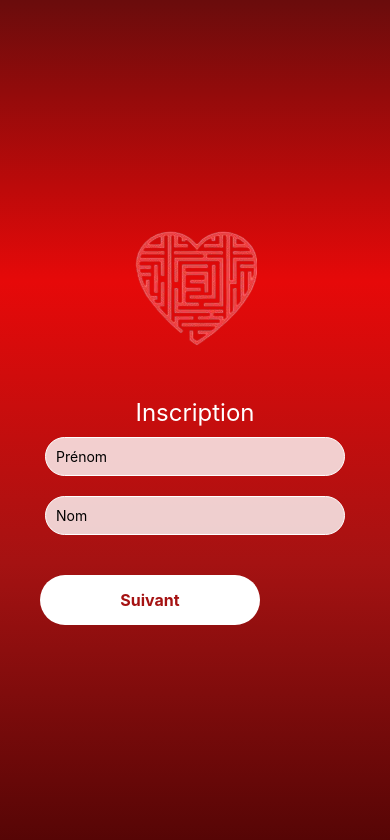
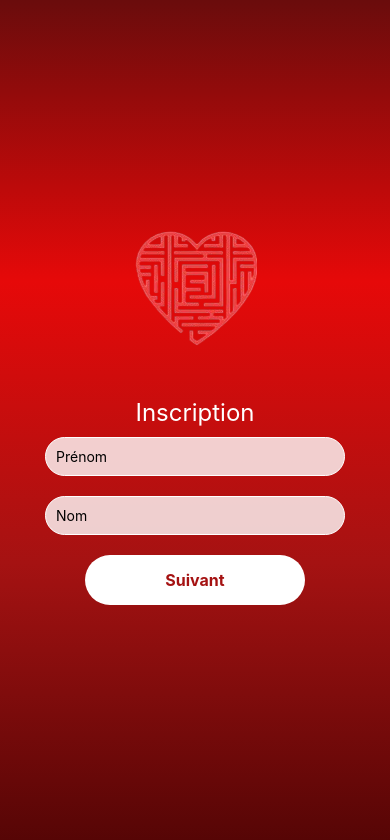
Before and after one commit to Nassim-dev/tinder, a React Native app in the folder Frontend_Tinder/: screen /Signup in a window 390 px wide. Shown: the top 840 px of the page. Built offline with nearby package versions, Linux system fonts and the light colour scheme; what @tamagui/core would draw is missing.

Commit message:
center btn SignupScreen

```diff
--- a/Frontend_Tinder/components/SignupScreen.jsx
+++ b/Frontend_Tinder/components/SignupScreen.jsx
@@ -3,18 +3,18 @@ import { View, TextInput, Text, TouchableOpacity, StyleSheet } from 'react-nativ
 import axios from 'axios';
 import { TamaguiProvider, Theme } from '@tamagui/core';
 import { LinearGradient } from 'expo-linear-gradient';
-import DateTimePicker from '@react-native-community/datetimepicker';  // Importer DateTimePicker
+import DateTimePicker from '@react-native-community/datetimepicker';
 import Logo from './Logo';
 import config from '../tamagui.config';
 import { Ionicons, Entypo, AntDesign } from '@expo/vector-icons';
 
 const SignupScreen = ({ navigation }) => {
-  const [step, setStep] = useState(1); // Étape courante
+  const [step, setStep] = useState(1);
   const [pseudo, setPseudo] = useState('');
   const [firstName, setFirstName] = useState('');
   const [lastName, setLastName] = useState('');
-  const [dob, setDob] = useState(new Date()); // Ajouter l'état pour la date de naissance
-  const [showPicker, setShowPicker] = useState(false); // Contrôler l'affichage du picker
+  const [dob, setDob] = useState(new Date());
+  const [showPicker, setShowPicker] = useState(false);
   const [gender, setGender] = useState('');
   const [preference, setPreference] = useState('');
   const [email, setEmail] = useState('');
@@ -47,8 +47,6 @@ const SignupScreen = ({ navigation }) => {
       setError('Une erreur est survenue.');
     }
   };
-
-
 
   const handleNextStep = () => {
     switch (step) {
@@ -99,7 +97,7 @@ const SignupScreen = ({ navigation }) => {
     switch (step) {
       case 1:
         return (
-          <View>
+          <View style={styles.stepContainer}>
             <TextInput
               placeholder="Prénom"
               value={firstName}
@@ -112,6 +110,13 @@ const SignupScreen = ({ navigation }) => {
               onChangeText={setLastName}
               style={styles.input}
             />
+
+            <TouchableOpacity
+              style={[styles.btn, styles.nextBtn]}
+              onPress={handleNextStep}
+            >
+              <Text style={styles.btnText}>Suivant</Text>
+            </TouchableOpacity>
           </View>
         );
       case 2:
@@ -237,18 +242,19 @@ const SignupScreen = ({ navigation }) => {
                 </TouchableOpacity>
               )}
 
-  {step < 6 ? (
+              {step > 1 && step < 6 ? (
                 <TouchableOpacity
                   style={[styles.btn, styles.nextBtn]}
                   onPress={handleNextStep}
                 >
                 <Text style={styles.btnText}>Suivant</Text>
                 </TouchableOpacity>
-  ) : (
+                ) : step === 6 ? (
                 <TouchableOpacity style={[styles.btn, styles.nextBtn]} onPress={handleSignup}>
                 <Text style={styles.btnText}>S'inscrire</Text>
                 </TouchableOpacity>
-  )}
+              ) : null}
+
             </View>
 
           </View>
@@ -265,6 +271,9 @@ const styles = StyleSheet.create({
     justifyContent: 'center',
   },
   container: {
+    alignItems: 'center',
+  },
+  stepContainer: {
     alignItems: 'center',
   },
   title: {
```
Lines whose indentation alone changed are shown as unchanged.
